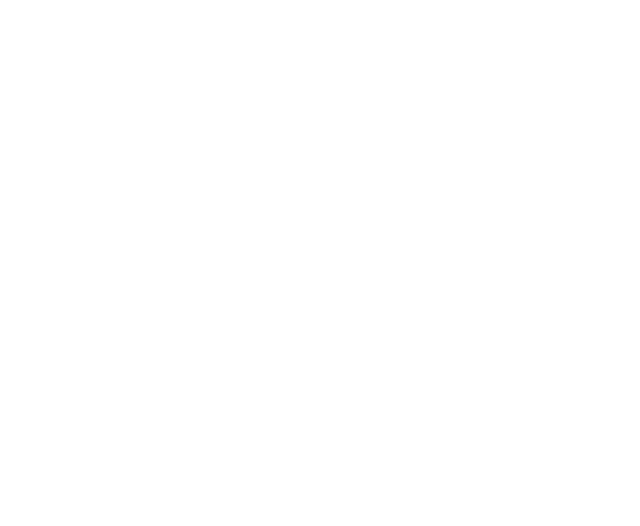
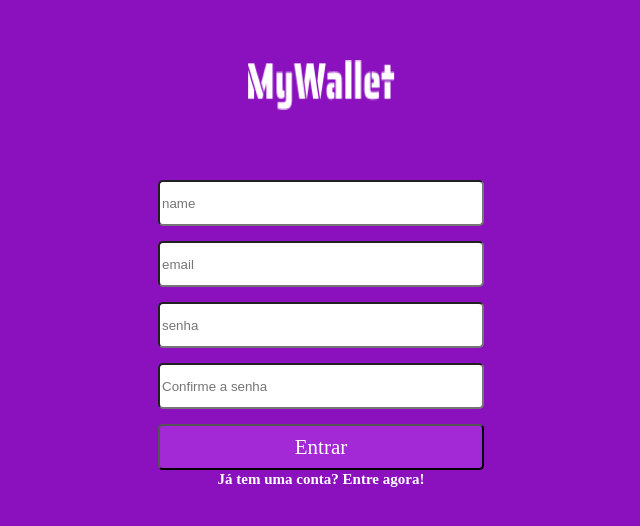
Before and after one commit to rcostagomes/projeto14-mywallet-front, a React (Create React App) app: page /cadastro in a window 1280 px wide. Before the commit this address had no page. Shown: the part 238-764 px from the top of the page, without its empty margins (319-959 px from the left). Built offline with nearby package versions, Linux system fonts and the light colour scheme.

Commit message:
Layout Cadastrer

```diff
--- a/src/Components/App/App.js
+++ b/src/Components/App/App.js
@@ -2,6 +2,7 @@ import GlobalStyle from "../GlobalStyle";
 import { BrowserRouter, Route, Routes } from "react-router-dom";
 import Login from "../Login/Login";
 import { useState } from "react";
+import Cadastro from "../Cadastro/Cadastro";
 
 export default function App() {
   const [email, setEmail] = useState();
@@ -23,6 +24,7 @@ export default function App() {
               />
             }
           />
+          <Route path="/cadastro" element={<Cadastro />} />
         </Routes>
       </BrowserRouter>
     </>
--- a/src/Components/Cadastro/Cadastro.js
+++ b/src/Components/Cadastro/Cadastro.js
@@ -1,3 +1,89 @@
-export default function Cadastro() {
-  return <></>;
+import { Link } from "react-router-dom";
+import styled from "styled-components";
+import Logo from "../../assets/MyWallet.png";
+export default function Cadastro(props) {
+  const { setEmail, setPassword, setNome } = props;
+  return (
+    <Main>
+      <Title src={Logo} />
+      <form>
+        <input
+          type="text"
+          placeholder="name"
+          onChange={(e) => setNome(e.target.value)}
+        />
+        <input
+          type="email"
+          required
+          placeholder="email"
+          onChange={(e) => setEmail(e.target.value)}
+        />
+        <input
+          type="password"
+          placeholder="senha"
+          onChange={(e) => setPassword(e.target.value)}
+        />
+        <input
+          type="password"
+          placeholder="Confirme a senha"
+          onChange={(e) => setPassword(e.target.value)}
+        />
+        <button>
+          <p> Entrar</p>
+        </button>
+      </form>
+      <Link to="/">
+        <h3> Já tem uma conta? Entre agora! </h3>
+      </Link>
+    </Main>
+  );
 }
+const Main = styled.div`
+  width: 100vw;
+  height: 80vw;
+  display: flex;
+  flex-direction: column;
+  align-items: center;
+  justify-content: center;
+  background-color: #8c11be;
+  form {
+    display: flex;
+    flex-direction: column;
+    align-items: center;
+    justify-content: center;
+    input {
+      width: 326px;
+      height: 46px;
+      margin-bottom: 15px;
+      background: #ffffff;
+      border-radius: 5px;
+    }
+    button {
+      width: 326px;
+      height: 46px;
+      background: #a328d6;
+      border-radius: 4.63636px;
+      font-family: "Raleway";
+      font-style: normal;
+      font-weight: 400;
+      font-size: 20.976px;
+      line-height: 26px;
+      text-align: center;
+      cursor: pointer;
+      color: #ffffff;
+    }
+  }
+  h3 {
+    font-family: "Raleway";
+    font-style: normal;
+    font-weight: 700;
+    font-size: 15px;
+    line-height: 18px;
+    color: #ffffff;
+  }
+`;
+const Title = styled.img`
+  margin-bottom: 70px;
+  width: 147px;
+  height: 50px;
+`;
```
